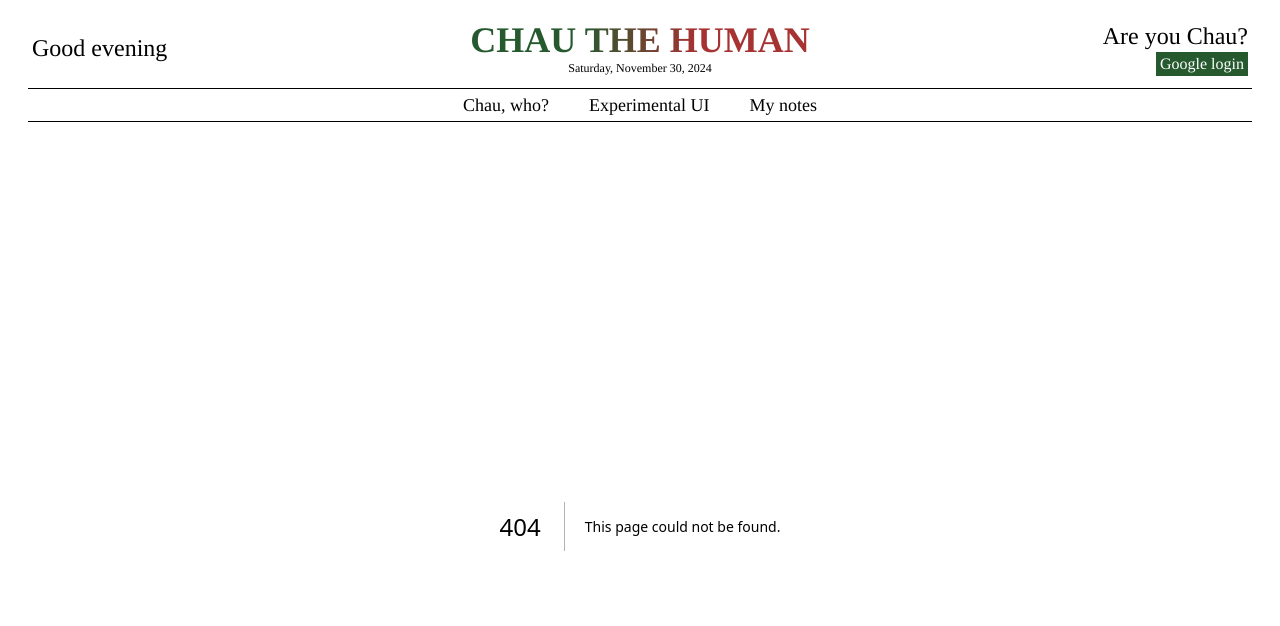
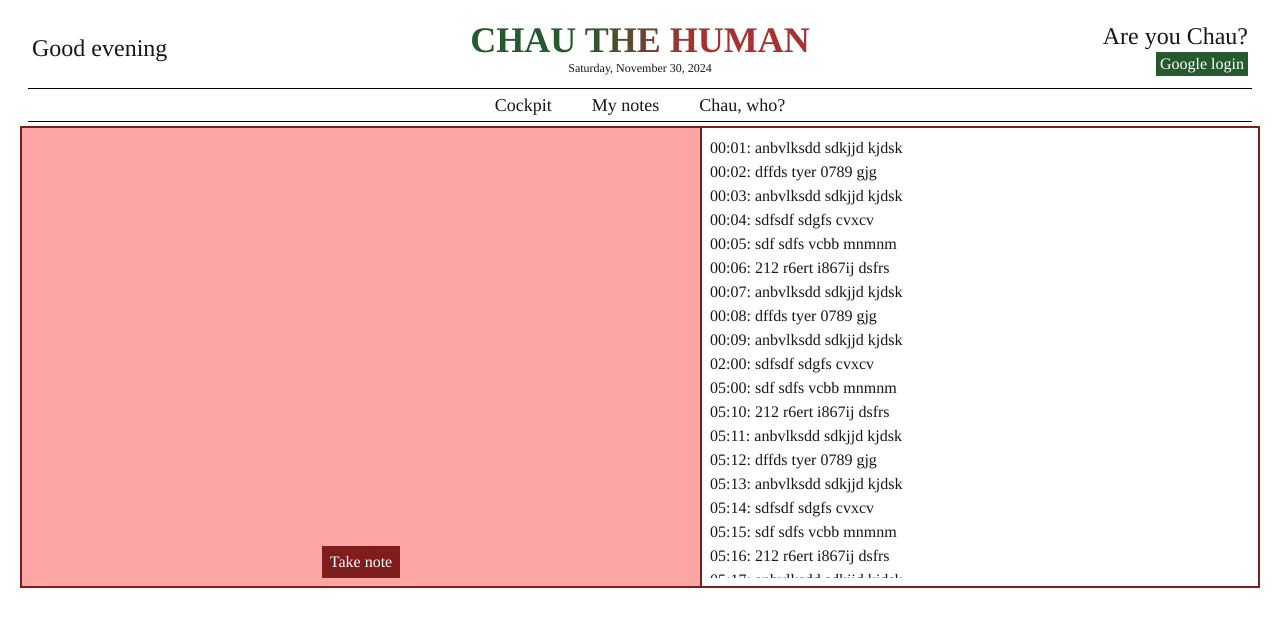
Before and after one commit to haichau2412/tech-diary, a Next.js app: page /utubeNote/1 in a window 1280 px wide. Before the commit this address had no page. Shown: the top 626 px of the page. Built offline with nearby package versions, Linux system fonts and the light colour scheme.

Commit message:
chore: add style for utube note

```diff
--- a/src/app/experiment/utubeNote/layout.tsx
+++ /dev/null
@@ -1,11 +0,0 @@
-"use client"
-
-const YouTubeNote = ({
-  children,
-}: Readonly<{
-  children: React.ReactNode;
-}>) => {
-  return <>{children}</>;
-};
-
-export default YouTubeNote;
--- a/src/app/globals.css
+++ b/src/app/globals.css
@@ -109,4 +109,14 @@ body {
       background-color: var(--themeGreen);
     }
   }
+
+  .customScrollBarUtube {
+    &::-webkit-scrollbar {
+      width: 4px;
+    }
+
+    &::-webkit-scrollbar-thumb  {
+      @apply bg-red-900;
+    }
+  }
 }
--- a/src/app/layout.tsx
+++ b/src/app/layout.tsx
@@ -32,7 +32,7 @@ export default function RootLayout({
         <div className="flex h-screen w-screen cursor-default flex-col px-5 py-3">
           <Header />
           <Nav />
-          <div className="max-w-full flex-grow overflow-hidden">{children}</div>
+          <div className="max-w-full flex-grow overflow-hidden h-min">{children}</div>
         </div>
       </body>
     </html>
--- /dev/null
+++ b/src/app/utubeNote/UtubeCarousel.tsx
@@ -0,0 +1,61 @@
+"use client";
+
+import { useRef } from "react";
+import Link from "next/link";
+
+
+/*
+
+  <div className="col-span-2 row-span-1">Youtube Note List</div>
+*/
+const Carousel = ({
+  items = [],
+}: {
+  items: {
+    id: string;
+    title: string;
+  }[];
+}) => {
+  const currentRef = useRef<HTMLDivElement>(null);
+
+  return (
+    <div className="relative max-w-full">
+      <div
+        ref={currentRef}
+        className="flex snap-x snap-mandatory gap-2 overflow-x-scroll scroll-smooth"
+        style={{ scrollbarWidth: "none" }}
+      >
+        {items.map((i) => {
+          return (
+            <Link key={i.id} href={`/blog/${i.id}`}>
+              <div
+                key={i.id}
+                className="grid aspect-[3/2] w-[150px] flex-shrink-0 snap-start place-content-center truncate text-wrap bg-red-300"
+              >
+                {i.title}
+              </div>
+            </Link>
+          );
+        })}
+      </div>
+      <div
+        className="absolute top-full flex h-6 w-6 items-center justify-center rounded-full bg-pink-200"
+        onClick={() => {
+          if (currentRef.current) {
+            currentRef.current.scrollLeft -= 400;
+          }
+        }}
+      >{`<`}</div>
+      <div
+        onClick={() => {
+          if (currentRef.current) {
+            currentRef.current.scrollLeft += 400;
+          }
+        }}
+        className="absolute right-0 top-full flex h-6 w-6 items-center justify-center rounded-full bg-pink-200"
+      >{`>`}</div>
+    </div>
+  );
+};
+
+export default Carousel;
--- a/src/app/experiment/utubeNote/UtubeNote.tsx
+++ b/src/app/utubeNote/UtubeNote.tsx
@@ -22,15 +22,39 @@ const formatTime = (time: number) => {
 
 const DUMMY_NOTE = [
   {
-    from: 10,
+    from: 1,
     note: "anbvlksdd sdkjjd  kjdsk ",
   },
   {
-    from: 40,
+    from: 2,
     note: "dffds tyer 0789 gjg ",
   },
   {
-    from: 67,
+    from: 3,
+    note: "anbvlksdd sdkjjd  kjdsk ",
+  },
+  {
+    from: 4,
+    note: "sdfsdf sdgfs cvxcv  ",
+  },
+  {
+    from: 5,
+    note: "sdf  sdfs vcbb mnmnm  ",
+  },
+  {
+    from: 6,
+    note: "212 r6ert i867ij dsfrs ",
+  },
+  {
+    from: 7,
+    note: "anbvlksdd sdkjjd  kjdsk ",
+  },
+  {
+    from: 8,
+    note: "dffds tyer 0789 gjg ",
+  },
+  {
+    from: 9,
     note: "anbvlksdd sdkjjd  kjdsk ",
   },
   {
@@ -45,23 +69,101 @@ const DUMMY_NOTE = [
     from: 310,
     note: "212 r6ert i867ij dsfrs ",
   },
+  {
+    from: 311,
+    note: "anbvlksdd sdkjjd  kjdsk ",
+  },
+  {
+    from: 312,
+    note: "dffds tyer 0789 gjg ",
+  },
+  {
+    from: 313,
+    note: "anbvlksdd sdkjjd  kjdsk ",
+  },
+  {
+    from: 314,
+    note: "sdfsdf sdgfs cvxcv  ",
+  },
+  {
+    from: 315,
+    note: "sdf  sdfs vcbb mnmnm  ",
+  },
+  {
+    from: 316,
+    note: "212 r6ert i867ij dsfrs ",
+  },
+  {
+    from: 317,
+    note: "anbvlksdd sdkjjd  kjdsk ",
+  },
+  {
+    from: 318,
+    note: "dffds tyer 0789 gjg ",
+  },
+  {
+    from: 319,
+    note: "anbvlksdd sdkjjd  kjdsk ",
+  },
+  {
+    from: 320,
+    note: "sdfsdf sdgfs cvxcv  ",
+  },
+  {
+    from: 340,
+    note: "dffds tyer 0789 gjg ",
+  },
+  {
+    from: 341,
+    note: "anbvlksdd sdkjjd  kjdsk ",
+  },
+  {
+    from: 342,
+    note: "sdfsdf sdgfs cvxcv  ",
+  },
 ];
 
-const AddNote = ({}) => {
+const AddNote = ({
+  skipNote,
+  noteTime,
+}: {
+  skipNote: () => void;
+  noteTime: number;
+}) => {
   const [note, setNote] = useState("");
+
+  const timeStr = formatTime(noteTime);
+
+  const noteLegend = `Your note at ${timeStr}`;
 
   const onInput = (event: React.ChangeEvent<HTMLTextAreaElement>) => {
     setNote(event.target.value);
   };
 
   return (
-    <form>
-      <fieldset>
-        <legend>Your note</legend>
-        <textarea value={note} onInput={onInput}></textarea>
-        <input type="submit" value="Send" />
-      </fieldset>
-    </form>
+    <div className="absolute bottom-0 left-0 z-0 w-full border-t-2 border-red-900 bg-white p-1">
+      <div className="flex gap-1">
+        <div className="flex flex-col items-center justify-between">
+          <p className="col-span-1">{noteLegend}</p>
+          <button
+            className="col-span-1 -translate-y-2 bg-red-900 px-1 text-white hover:bg-red-700 active:bg-red-700"
+            type="submit"
+            onClick={() => {
+              console.log("send note to server");
+
+              skipNote();
+            }}
+          >
+            Set note
+          </button>
+        </div>
+        <textarea
+          className="customScrollBarUtube col-span-1 row-span-2 mr-1 h-16 flex-grow resize-none bg-red-100 px-1 focus:outline-red-900"
+          value={note}
+          onInput={onInput}
+        ></textarea>
+      </div>
+    </div>
   );
 };
 
@@ -80,7 +182,7 @@ const NoteItem = ({
     <div className={`${highlighted ? "bg-red-200" : ""}`}>
       <p>
         <span
-          className="cursor-pointer"
+          className={`${highlighted ? "underline decoration-red-900" : ""} cursor-pointer hover:underline hover:decoration-red-900`}
           role="button"
           onClick={() => {
             playAt(from);
@@ -98,8 +200,9 @@ const NoteContainer = ({
   noteTime,
   playAt,
   timelapsed,
+  skipNote,
 }: {
-  noteTime: number;
+  noteTime: number | null;
   timelapsed: number;
   skipNote: () => void;
   playAt: (timeStamp: number) => void;
@@ -112,7 +215,8 @@ const NoteContainer = ({
   }
 
   return (
-    <div className="flex flex-grow flex-col">
+    <div className="relative col-span-1 row-span-1 border-2 border-l-0 border-solid border-red-900 p-2">
+      <div className="customScrollBarUtube flex max-h-full min-h-0 flex-grow flex-col overflow-y-scroll">
         {DUMMY_NOTE.map((d, index) => {
           return (
             <NoteItem
@@ -123,7 +227,10 @@ const NoteContainer = ({
             />
           );
         })}
-      {noteTime && <AddNote />}
+      </div>
+      {typeof noteTime === "number" ? (
+        <AddNote skipNote={skipNote} noteTime={noteTime} />
+      ) : null}
     </div>
   );
 };
@@ -136,7 +243,7 @@ const VideoBox = ({
   videoState,
 }: Partial<YouTubeNote> & {
   takeNote: () => void;
-  noteTime: number;
+  noteTime: number | null;
   videoState: VideoState;
   setPlayer: (param: YouTubePlayer) => void;
   setVideoState: (param: VideoState) => void;
@@ -147,9 +254,11 @@ const VideoBox = ({
 
   return (
     <div
-      className={`flex basis-1/2 flex-col items-center gap-2 border-2 border-solid border-red-900 p-2 ease-in-out ${videoState === "paused" ? "bg-red-300" : ""}`}
+      className={`col-span-1 row-span-1 flex max-h-full min-h-0 basis-1/2 flex-col items-center gap-2 border-2 border-solid border-red-900 p-2 ease-in-out ${videoState === "paused" ? "bg-red-300" : ""}`}
     >
       <YouTube
+        iframeClassName="w-full h-full"
+        className="w-full flex-grow"
         onPlay={() => {
           setVideoState("playing");
         }}
@@ -160,10 +269,10 @@ const VideoBox = ({
         onReady={onPlayerReady}
       />
       <button
-        className="bg-red-700 px-2 py-1 text-white hover:bg-red-400 active:bg-red-400"
+        className="bg-red-900 px-2 py-1 text-white hover:bg-red-700 active:bg-red-700"
         onClick={takeNote}
       >
-        Take Note
+        Take note
       </button>
     </div>
   );
@@ -171,7 +280,7 @@ const VideoBox = ({
 
 const UtubeNote = ({ videoId }: { videoId: string }) => {
   const [videoState, setVideoState] = useState<VideoState>("paused");
-  const [noteTime, setNoteTime] = useState(0);
+  const [noteTime, setNoteTime] = useState<number | null>(null);
   const [timelapsed, setTimelapsed] = useState(0);
 
   const playerRef = useRef<YouTubePlayer>(null);
@@ -207,11 +316,11 @@ const UtubeNote = ({ videoId }: { videoId: string }) => {
   }, [videoState]);
 
   const skipNote = () => {
-    setNoteTime(0);
+    setNoteTime(null);
   };
 
   return (
-    <div className="flex gap-2">
+    <>
       <VideoBox
         id={videoId}
         setPlayer={setPlayer}
@@ -228,7 +337,7 @@ const UtubeNote = ({ videoId }: { videoId: string }) => {
         playAt={playAt}
         timelapsed={timelapsed}
       />
-    </div>
+    </>
   );
 };
 
--- /dev/null
+++ b/src/app/utubeNote/layout.tsx
@@ -0,0 +1,18 @@
+"use client";
+
+import UtubeCarousel from "./UtubeCarousel";
+
+const YouTubeNote = ({
+  children,
+}: Readonly<{
+  children: React.ReactNode;
+}>) => {
+  return (
+    <div className="grid-cols-utubeNote grid-rows-utubeNote grid h-full max-h-full overflow-hidden">
+      <>{children}</>
+      <UtubeCarousel items={[]} />
+    </div>
+  );
+};
+
+export default YouTubeNote;
--- a/src/components/nav.tsx
+++ b/src/components/nav.tsx
@@ -10,16 +10,10 @@ export default function Nav() {
   return (
     <div className="mx-2 my-1 flex items-center justify-center gap-2 border-b border-t border-solid border-black py-[2px] sm:text-lg">
       <Link
-        className={`green px-4 ${pathname === "/aboutme" ? "activeLink" : ""}`}
-        href="/aboutme"
+        className={`brown px-4 ${pathname === "/cockpit" ? "activeLink" : ""}`}
+        href="/cockpit"
       >
-        Chau, who?
-      </Link>
-      <Link
-        className={`brown px-4 ${pathname === "/experiment" ? "activeLink" : ""}`}
-        href="/experiment"
-      >
-        Experimental UI
+        Cockpit
       </Link>
       <Link
         className={`red px-4 ${pathname === "/blog" ? "activeLink" : ""}`}
@@ -27,6 +21,12 @@ export default function Nav() {
       >
         My notes
       </Link>
+      <Link
+        className={`green px-4 ${pathname === "/aboutme" ? "activeLink" : ""}`}
+        href="/aboutme"
+      >
+        Chau, who?
+      </Link>
     </div>
   );
 }
--- a/tailwind.config.ts
+++ b/tailwind.config.ts
@@ -15,9 +15,11 @@ export default {
       gridTemplateColumns: {
         main: "300px 1fr",
         mainSm: "200px 1fr",
+        utubeNote: "minmax(50%, 55%) 1fr"
       },
       gridTemplateRows: {
         main: "fit-content(50px) fit-content(50px) minmax(auto,1fr)",
+        utubeNote: "calc(100% - 200px) 200px"
       },
     },
   },
```
Also changed, not shown: src/app/cockpit/page.tsx (renamed from src/app/experiment/page.tsx), src/app/utubeNote/[videoId]/page.tsx (renamed from src/app/experiment/utubeNote/[videoId]/page.tsx), src/app/utubeNote/page.tsx (renamed from src/app/experiment/utubeNote/page.tsx), src/app/utubeNote/youtubeData.ts (renamed from src/app/experiment/utubeNote/youtubeData.ts). Lines whose indentation alone changed are shown as unchanged.
